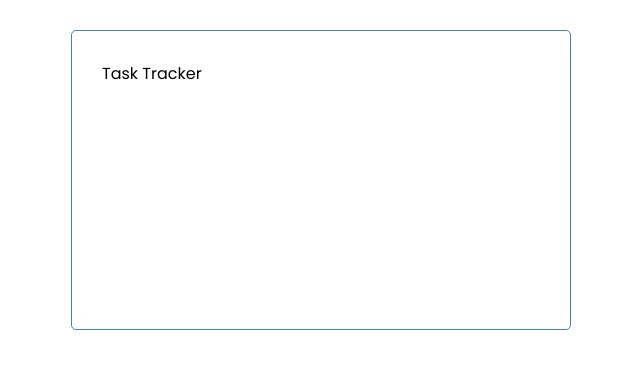
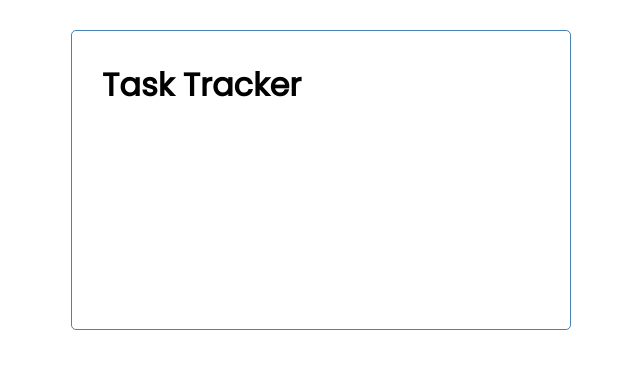
Before and after one commit to Jithru/Task-Traker, an Angular app: page / in a window 1280 px wide. Shown: the top 368 px of the page, without its empty margins (319-959 px from the left). Built offline with nearby package versions, Linux system fonts and the light colour scheme.

Commit message:
Add Button Component

```diff
--- a/src/app/app.module.ts
+++ b/src/app/app.module.ts
@@ -4,11 +4,13 @@ import { BrowserModule } from '@angular/platform-browser';
 import { AppRoutingModule } from './app-routing.module';
 import { AppComponent } from './app.component';
 import { HeaderComponent } from './components/header/header.component';
+import { ButtonComponent } from './components/button/button.component';
 
 @NgModule({
   declarations: [
     AppComponent,
-    HeaderComponent
+    HeaderComponent,
+    ButtonComponent
   ],
   imports: [
     BrowserModule,
--- /dev/null
+++ b/src/app/components/button/button.component.html
@@ -0,0 +1 @@
+<p>button works!</p>
--- a/src/app/components/header/header.component.html
+++ b/src/app/components/header/header.component.html
@@ -1 +1 @@
-<header>{{title}}</header>
+<h1>{{title}}</h1>
```
Also changed, not shown: src/app/components/button/button.component.ts (added, +10 -0 lines), src/app/components/button/button.component.css (added), 1 other file (tests, documents, lock files or other folders).
